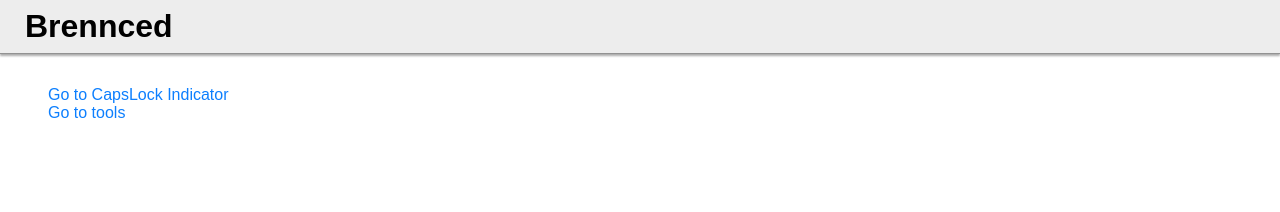
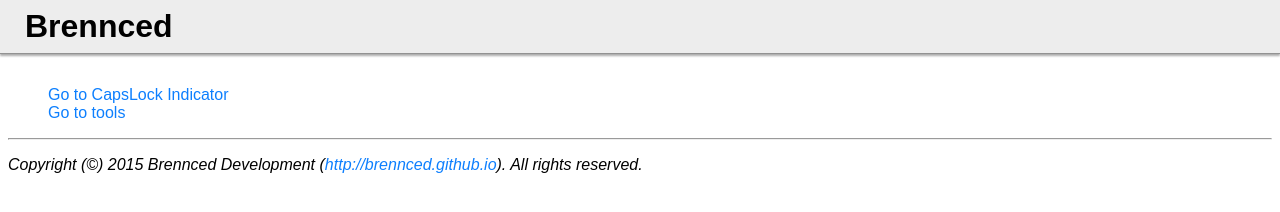
Before and after one commit to brennced/index.html, a plain HTML site: page index.html in a window 1280 px wide. Drawn offline with Linux system fonts and the light colour scheme.

Commit message:
Update index.html

```diff
--- a/index.html
+++ b/index.html
@@ -58,5 +58,12 @@
 			<br />
 			<a href="/tools/">Go to tools</a>
 		</figure>
+		<hr />
+		<p>
+			<var>
+				Copyright (&copy;) 2015 Brennced Development (<a href="http://brennced.github.io">http://brennced.github.io</a>). All rights reserved.
+			</var>
+		</p>
+		</body>
 	</body>
 </html>
```
